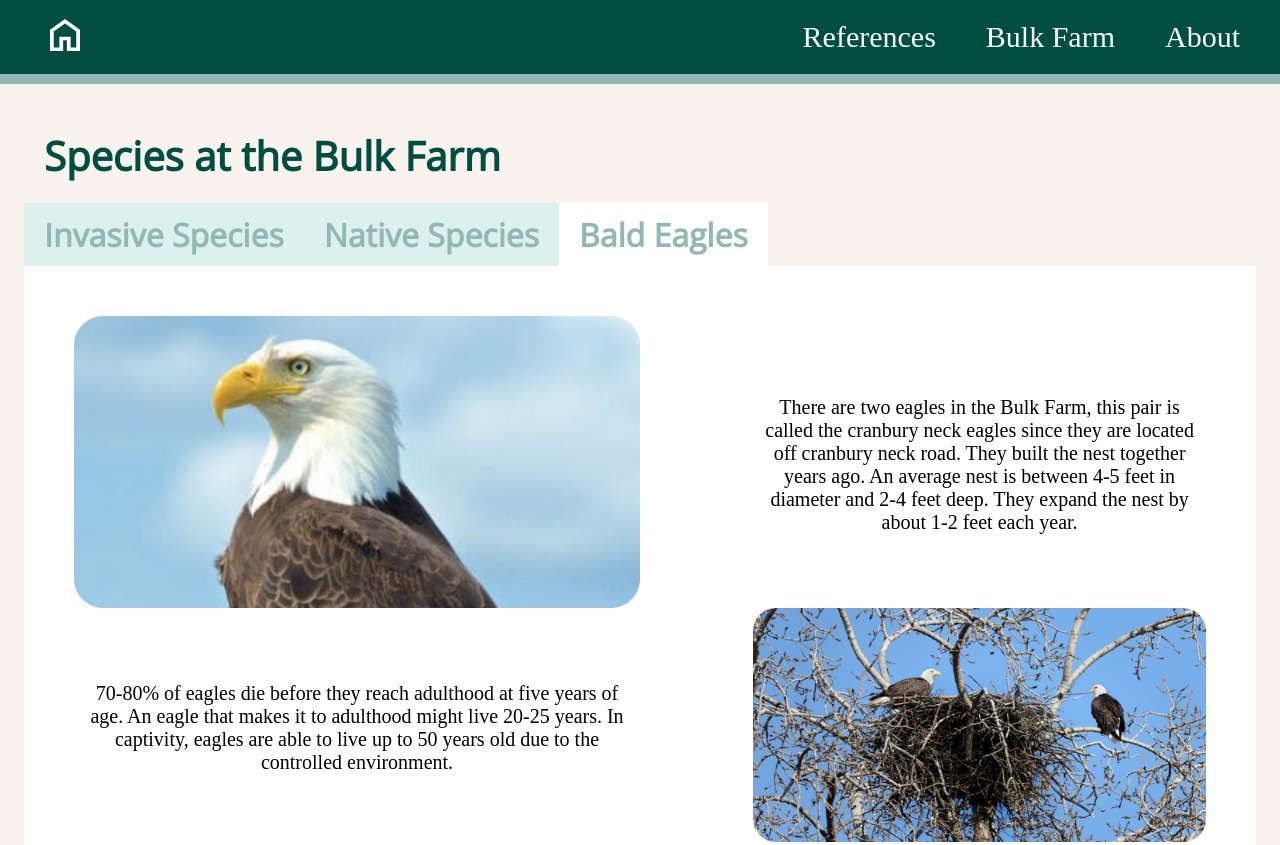
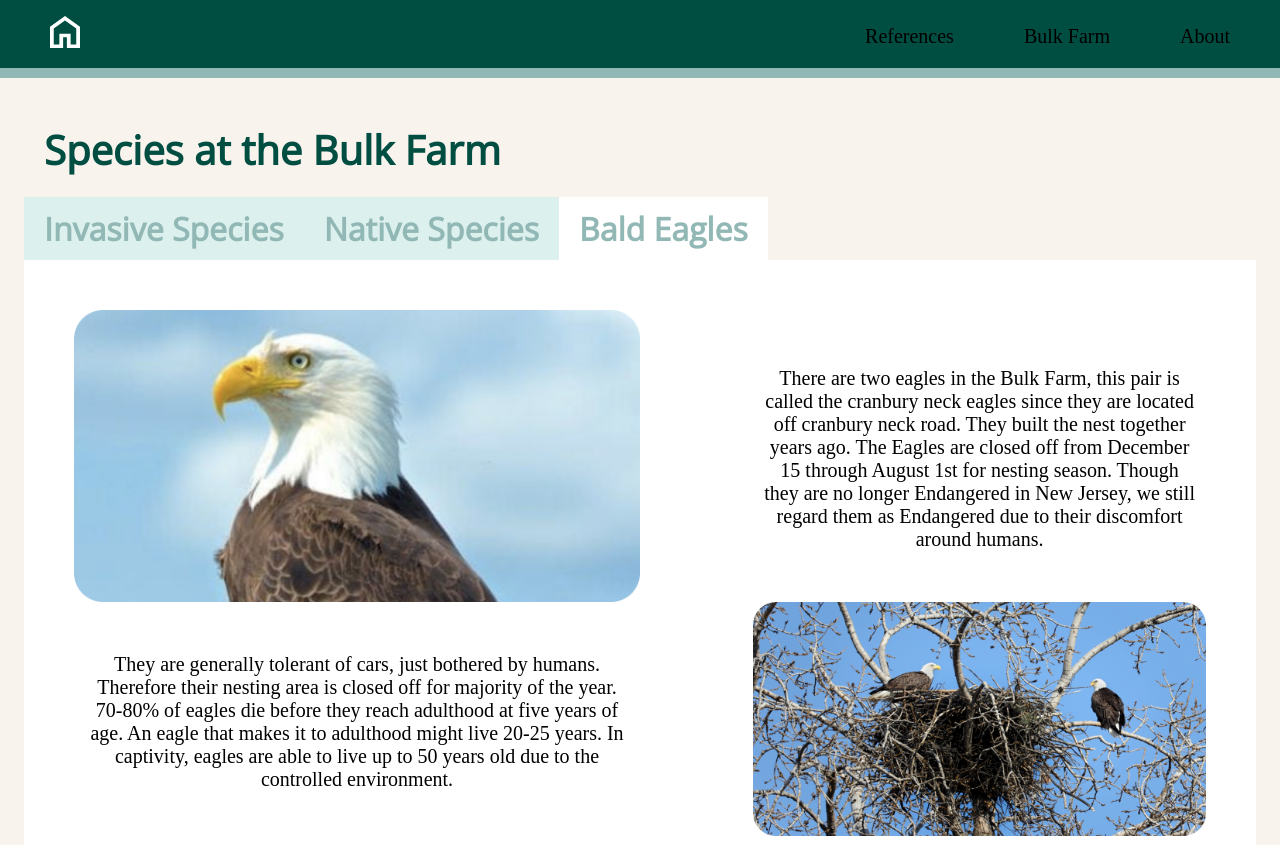
Before and after one commit to BulkFarm/Species, a plain HTML site: page eagles.html in a window 1280 px wide. Shown: the top 845 px of the page. Drawn offline with nearby package versions, Linux system fonts and the light colour scheme; a web font is replaced by a local one.

Commit message:
Update eagles.html

```diff
--- a/eagles.html
+++ b/eagles.html
@@ -13,9 +13,9 @@
     <a href="index.html"><img src="nav/home.svg" class="home-icon" alt="vector"/></a>
 
     <div class = nav-links>
-      <a href = "references.html">References</a>
-      <a href = "https://www.plainsboronj.com/Facilities/Facility/Details/Bulk-Farm-27">Bulk Farm</span></a>
-      <a href = "about.html">About</span></a>
+      <a href = "references.html"><p>References</p></a>
+      <a href = "https://www.plainsboronj.com/Facilities/Facility/Details/Bulk-Farm-27"><p>Bulk Farm</p></a>
+      <a href = "about.html"><p>About</p></a>
     </div>
   </nav>
 
@@ -30,11 +30,11 @@
     <div class="invasive-content">
         <div class="invasive-imgs">
             <img src="eagles/eagle1.png" alt="image"/>
-            <p>There are two eagles in the Bulk Farm, this pair is called the cranbury neck eagles since they are located off cranbury neck road. They built the nest together years ago. An average nest is between 4-5 feet in diameter and 2-4 feet deep. They expand the nest by about 1-2 feet each year.</p>
+            <p>There are two eagles in the Bulk Farm, this pair is called the cranbury neck eagles since they are located off cranbury neck road. They built the nest together years ago. The Eagles are closed off from December 15 through August 1st for nesting season. Though they are no longer Endangered in New Jersey, we still regard them as Endangered due to their discomfort around humans.</p>
         </div>
 
         <div class = "eab-resources">
-            <p>70-80% of eagles die before they reach adulthood at five years of age. An eagle that makes it to adulthood might live 20-25 years. In captivity, eagles are able to live up to 50 years old due to the controlled environment.</p>
+            <p>They are generally tolerant of cars, just bothered by humans. Therefore their nesting area is closed off for majority of the year. 70-80% of eagles die before they reach adulthood at five years of age. An eagle that makes it to adulthood might live 20-25 years. In captivity, eagles are able to live up to 50 years old due to the controlled environment.</p>
             <img src="eagles/eagle2.png" alt="image"/>
         </div>
 
```
